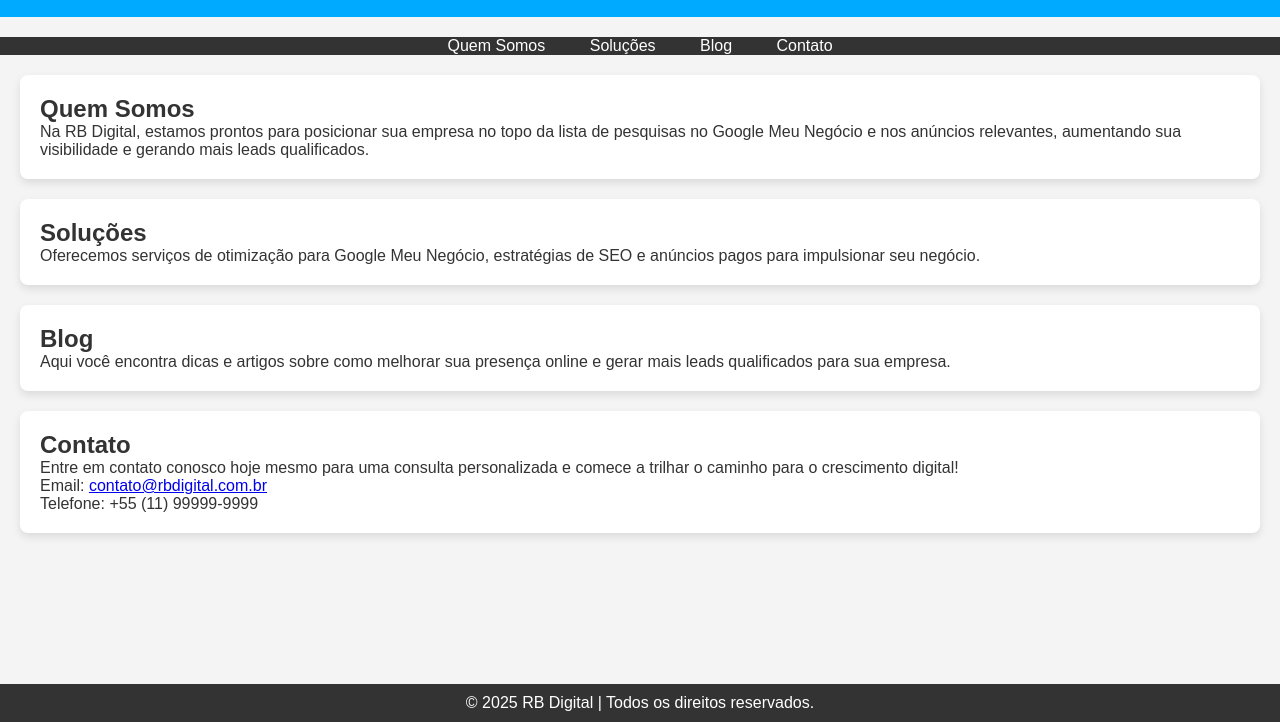
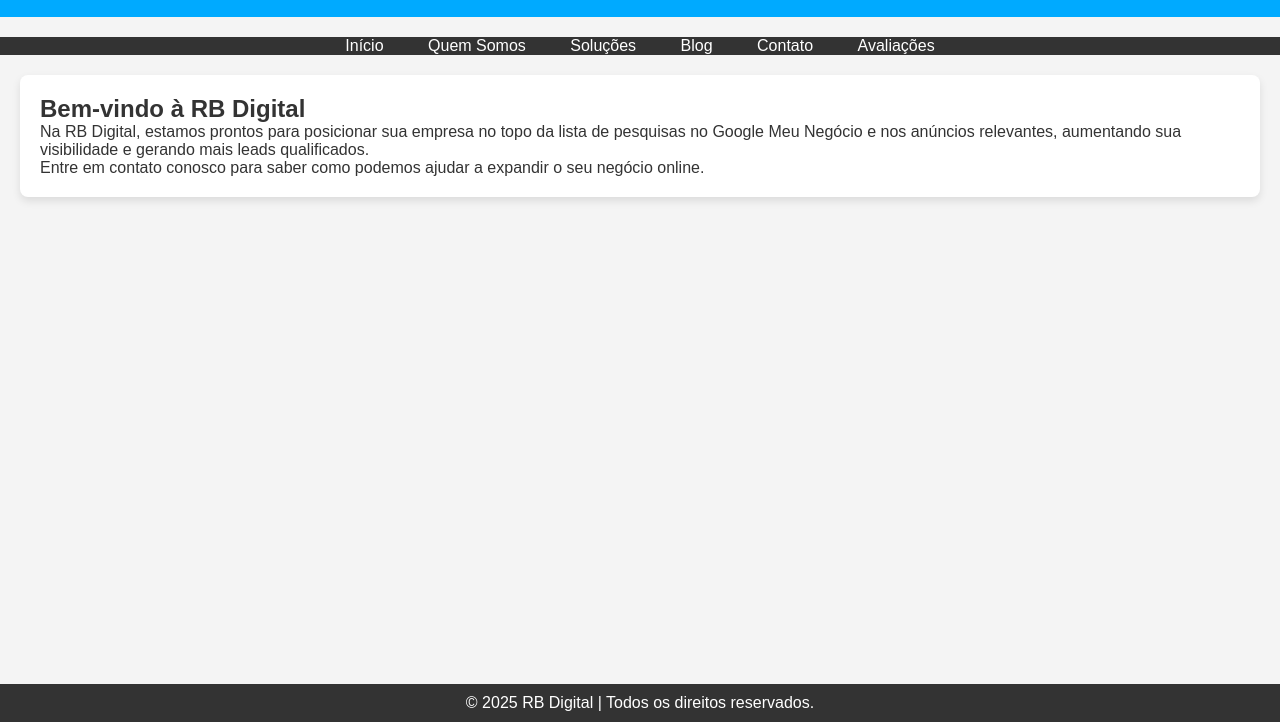
Before and after one commit to robasidev/rb-digital-site, a plain HTML site: page index.html in a window 1280 px wide. Shown: the part 78-800 px from the top of the page. Drawn offline with Linux system fonts and the light colour scheme.

Commit message:
Update index.html

```diff
--- a/index.html
+++ b/index.html
@@ -3,47 +3,33 @@
 <head>
     <meta charset="UTF-8">
     <meta name="viewport" content="width=device-width, initial-scale=1.0">
-    <meta name="description" content="RB Digital - Posicionamento e marketing digital para o seu negócio. Consultoria Google Meu Negócio e anúncios relevantes.">
-    <meta name="keywords" content="RB Digital, marketing digital, Google Meu Negócio, SEO, leads qualificados, anúncios, visibilidade online">
+    <meta name="description" content="RB Digital - Agência de Marketing SEO em São Paulo. Posicione sua empresa no topo do Google e aumente sua visibilidade.">
+    <meta name="keywords" content="agência de marketing digital, SEO, Google Meu Negócio, leads qualificados, São Paulo">
     <meta name="author" content="RB Digital">
-    <title>RB Digital - Agência de Marketing Digital</title>
+    <title>RB Digital - Agência de Marketing SEO</title>
     <link rel="stylesheet" href="styles.css">
 </head>
 <body>
     <header>
         <h1>RB Digital</h1>
-        <p>Posicionamos sua empresa no topo das pesquisas do Google e nos anúncios relevantes.</p>
+        <p>Posicionamos sua empresa no topo das pesquisas do Google e aumentamos sua visibilidade online.</p>
     </header>
 
     <nav>
         <ul>
-            <li><a href="#sobre">Quem Somos</a></li>
-            <li><a href="#solucoes">Soluções</a></li>
-            <li><a href="#blog">Blog</a></li>
-            <li><a href="#contato">Contato</a></li>
+            <li><a href="index.html">Início</a></li>
+            <li><a href="quem-somos.html">Quem Somos</a></li>
+            <li><a href="solucoes.html">Soluções</a></li>
+            <li><a href="blog.html">Blog</a></li>
+            <li><a href="contato.html">Contato</a></li>
+            <li><a href="avaliacoes.html">Avaliações</a></li>
         </ul>
     </nav>
 
     <section id="sobre">
-        <h2>Quem Somos</h2>
+        <h2>Bem-vindo à RB Digital</h2>
         <p>Na RB Digital, estamos prontos para posicionar sua empresa no topo da lista de pesquisas no Google Meu Negócio e nos anúncios relevantes, aumentando sua visibilidade e gerando mais leads qualificados.</p>
-    </section>
-
-    <section id="solucoes">
-        <h2>Soluções</h2>
-        <p>Oferecemos serviços de otimização para Google Meu Negócio, estratégias de SEO e anúncios pagos para impulsionar seu negócio.</p>
-    </section>
-
-    <section id="blog">
-        <h2>Blog</h2>
-        <p>Aqui você encontra dicas e artigos sobre como melhorar sua presença online e gerar mais leads qualificados para sua empresa.</p>
-    </section>
-
-    <section id="contato">
-        <h2>Contato</h2>
-        <p>Entre em contato conosco hoje mesmo para uma consulta personalizada e comece a trilhar o caminho para o crescimento digital!</p>
-        <p>Email: <a href="mailto:contato@rbdigital.com.br">contato@rbdigital.com.br</a></p>
-        <p>Telefone: +55 (11) 99999-9999</p>
+        <p>Entre em contato conosco para saber como podemos ajudar a expandir o seu negócio online.</p>
     </section>
 
     <footer>
```
